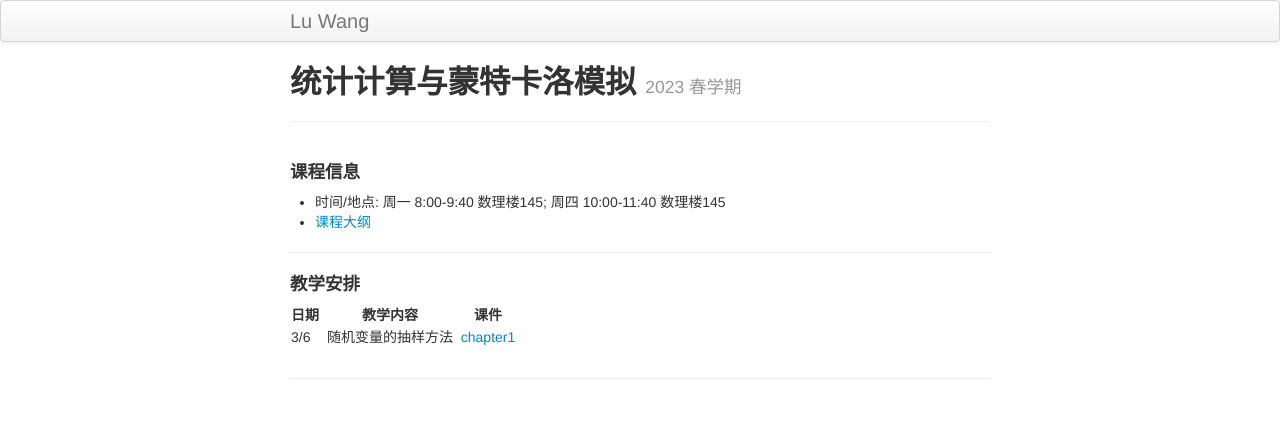
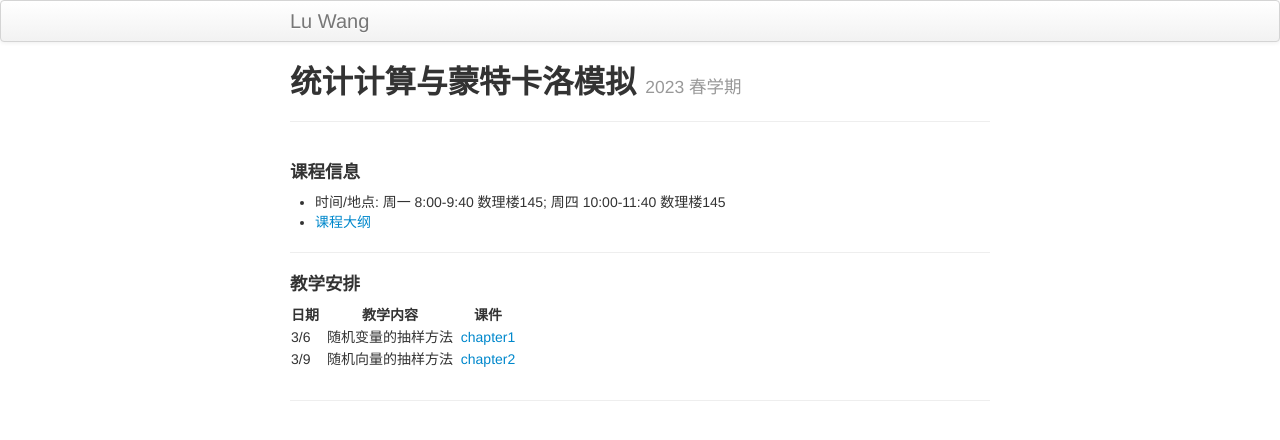
Before and after one commit to wangronglu/StatisticalComputing, a Jekyll site: the page built from index.md, in a window 1280 px wide. Shown: the top 440 px of the page. Built offline with Jekyll 4.4.1, drawn with Linux system fonts in a browser that asks for light colours.

Commit message:
Update index.md

```diff
--- a/index.md
+++ b/index.md
@@ -20,9 +20,9 @@ description: Course Website
 | 日期 | | 教学内容 | |  课件  |
 |---------------|---|--------------------------------|---|----------|
 | 3/6 || 随机变量的抽样方法 || [chapter1](Lectures/chapter1_handout.pdf) |
+| 3/9 || 随机向量的抽样方法 || [chapter2](Lectures/chapter2_handout.pdf) |
 
 <!--
-| 3/11 || 随机变量的抽样方法 || [chapter1](Lectures/chapter1.pdf) [(handout)](Lectures/chapter1_handout.pdf) |
 | 3/16 || 随机向量的抽样方法 || [chapter2](Lectures/chapter2.pdf) [(handout)](Lectures/chapter2_handout.pdf) |
 | 3/18 || 随机向量的抽样方法 || [chapter2](Lectures/chapter2.pdf) [(handout)](Lectures/chapter2_handout.pdf) |
 | 3/23 (13:30 - 15:00) || 随机过程的抽样方法 || [chapter3](Lectures/chapter3.pdf) [(handout)](Lectures/chapter3_handout.pdf)  |
```
